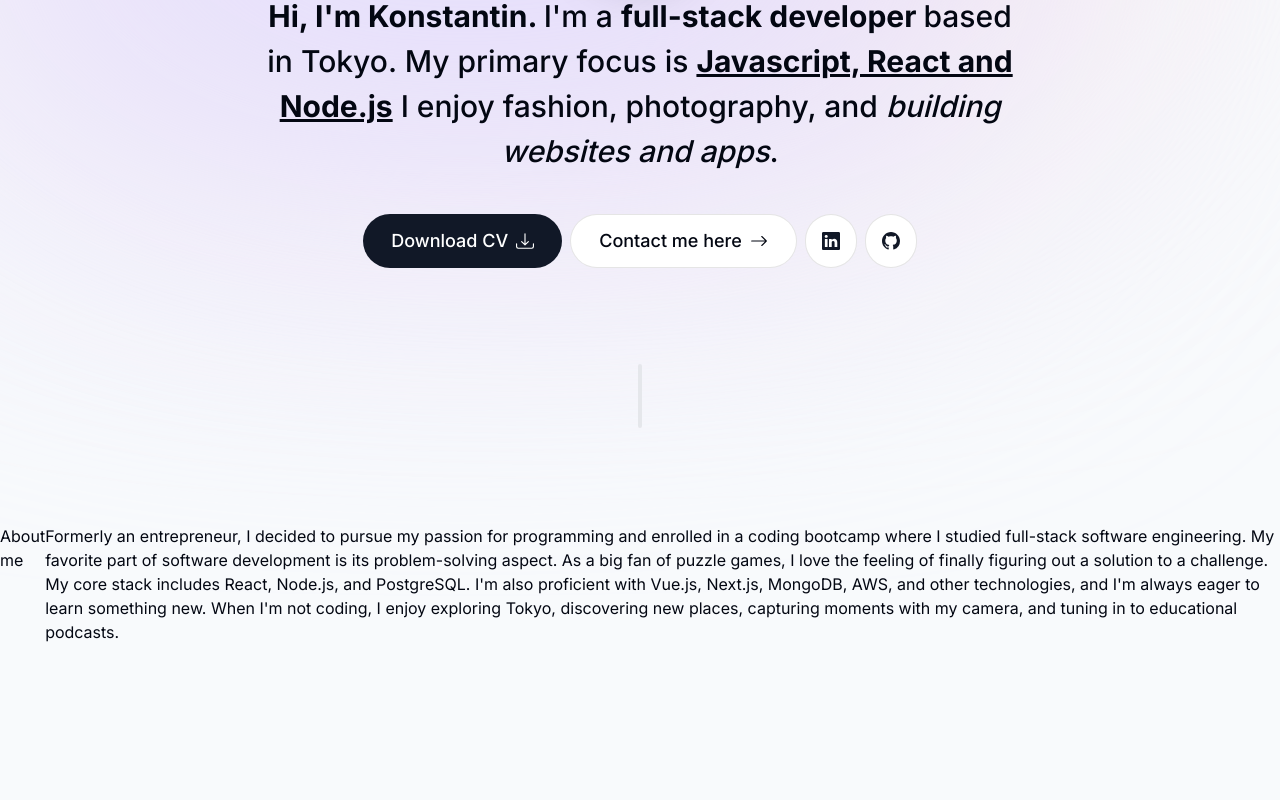
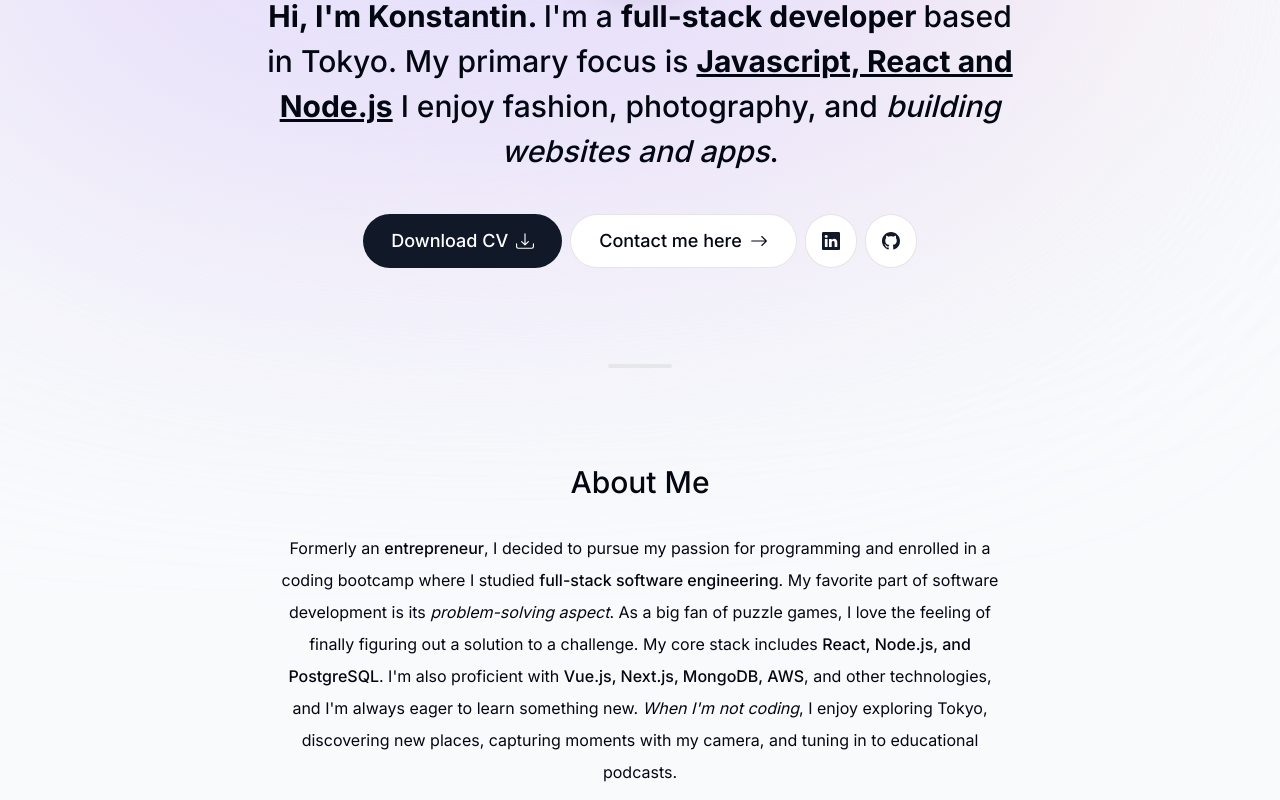
Before and after one commit to Constantine7s/portfolio-next, a Next.js app: page / in a window 1280 px wide. Shown: the part 322-1122 px from the top of the page. Before the commit the page ends 966 px from the top, so only its background shows below. Built offline with nearby package versions, Linux system fonts and the light colour scheme.

Commit message:
update css

```diff
--- a/components/about.tsx
+++ b/components/about.tsx
@@ -1,21 +1,37 @@
+"use client";
+
 import React from "react";
+import { motion } from "framer-motion";
 
 export default function About() {
 	return (
-		<section className="flex">
-			<h2>About me</h2>
-			<p>
-				Formerly an entrepreneur, I decided to pursue my passion for programming
-				and enrolled in a coding bootcamp where I studied full-stack software
-				engineering. My favorite part of software development is its
-				problem-solving aspect. As a big fan of puzzle games, I love the feeling
-				of finally figuring out a solution to a challenge. My core stack
-				includes React, Node.js, and PostgreSQL. I'm also proficient with
-				Vue.js, Next.js, MongoDB, AWS, and other technologies, and I'm always
-				eager to learn something new. When I'm not coding, I enjoy exploring
+		<motion.section
+			initial={{ y: 100, opacity: 0 }}
+			animate={{ y: 0, opacity: 1 }}
+			transition={{
+				duration: 0.5,
+				delay: 0.4,
+			}}>
+			<h2 className="text-3xl font-medium capitalize text-center  mb-8">
+				About Me
+			</h2>
+			<p className="mb-3 max-w-[45rem] text-center leading-8">
+				Formerly an <span className="font-medium">entrepreneur</span>, I decided
+				to pursue my passion for programming and enrolled in a coding bootcamp
+				where I studied{" "}
+				<span className="font-medium">full-stack software engineering</span>. My
+				favorite part of software development is its
+				<span className="italic"> problem-solving aspect</span>. As a big fan of
+				puzzle games, I love the feeling of finally figuring out a solution to a
+				challenge. My core stack includes{" "}
+				<span className="font-medium">React, Node.js, and PostgreSQL</span>. I'm
+				also proficient with{" "}
+				<span className="font-medium">Vue.js, Next.js, MongoDB, AWS</span>, and
+				other technologies, and I'm always eager to learn something new.{" "}
+				<span className="italic">When I'm not coding</span>, I enjoy exploring
 				Tokyo, discovering new places, capturing moments with my camera, and
 				tuning in to educational podcasts.
 			</p>
-		</section>
+		</motion.section>
 	);
 }
--- a/components/divider.tsx
+++ b/components/divider.tsx
@@ -6,12 +6,12 @@ import { motion } from "framer-motion";
 export default function Divider() {
 	return (
 		<motion.div
-			className="bg-gray-200 my-24 h-16 w-1 rounded-full hidden sm:block"
+			className="bg-gray-200 my-24 h-1 w-16 rounded-full hidden sm:block"
 			initial={{ y: 100, opacity: 0 }}
 			animate={{ y: 0, opacity: 1 }}
 			transition={{
 				duration: 0.5,
-				delay: 0.25,
+				delay: 0.3,
 			}}></motion.div>
 	);
 }
```
